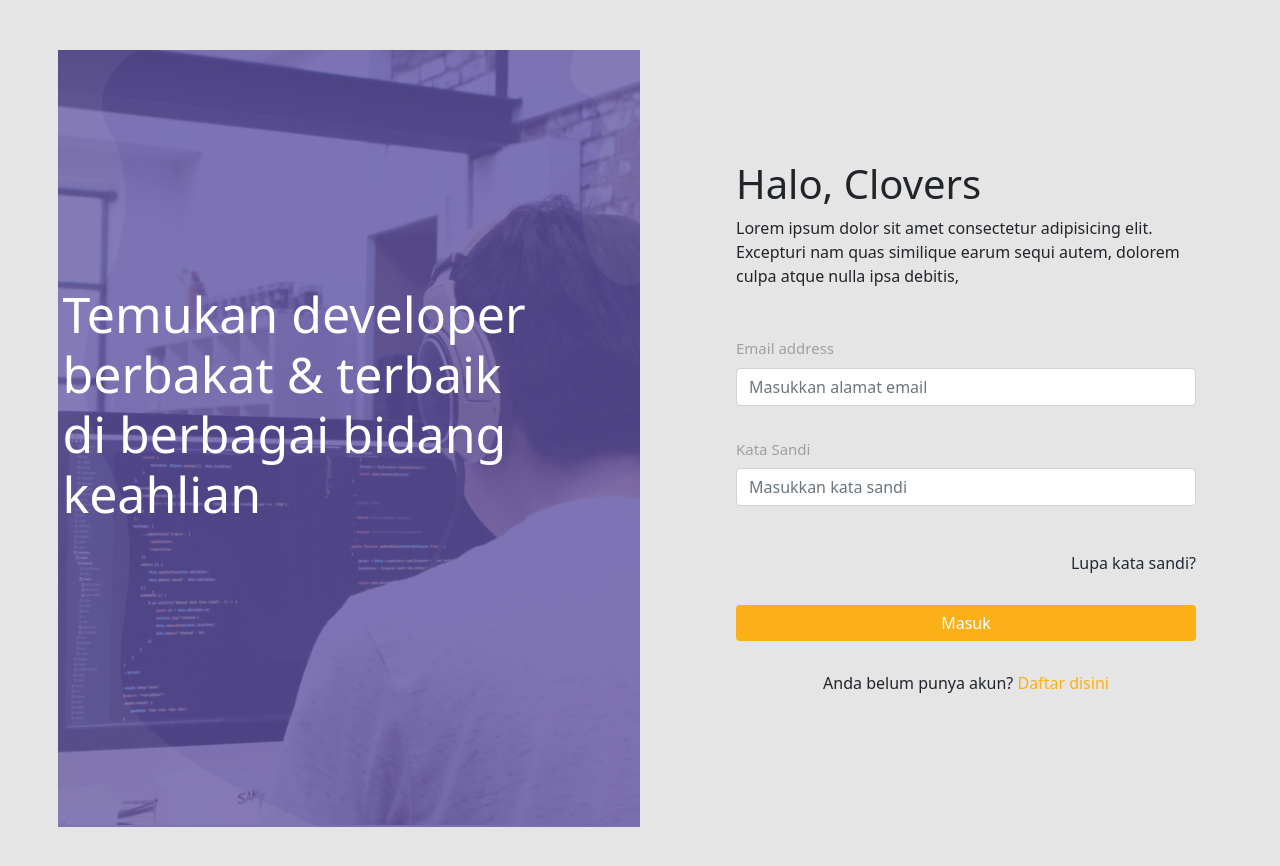
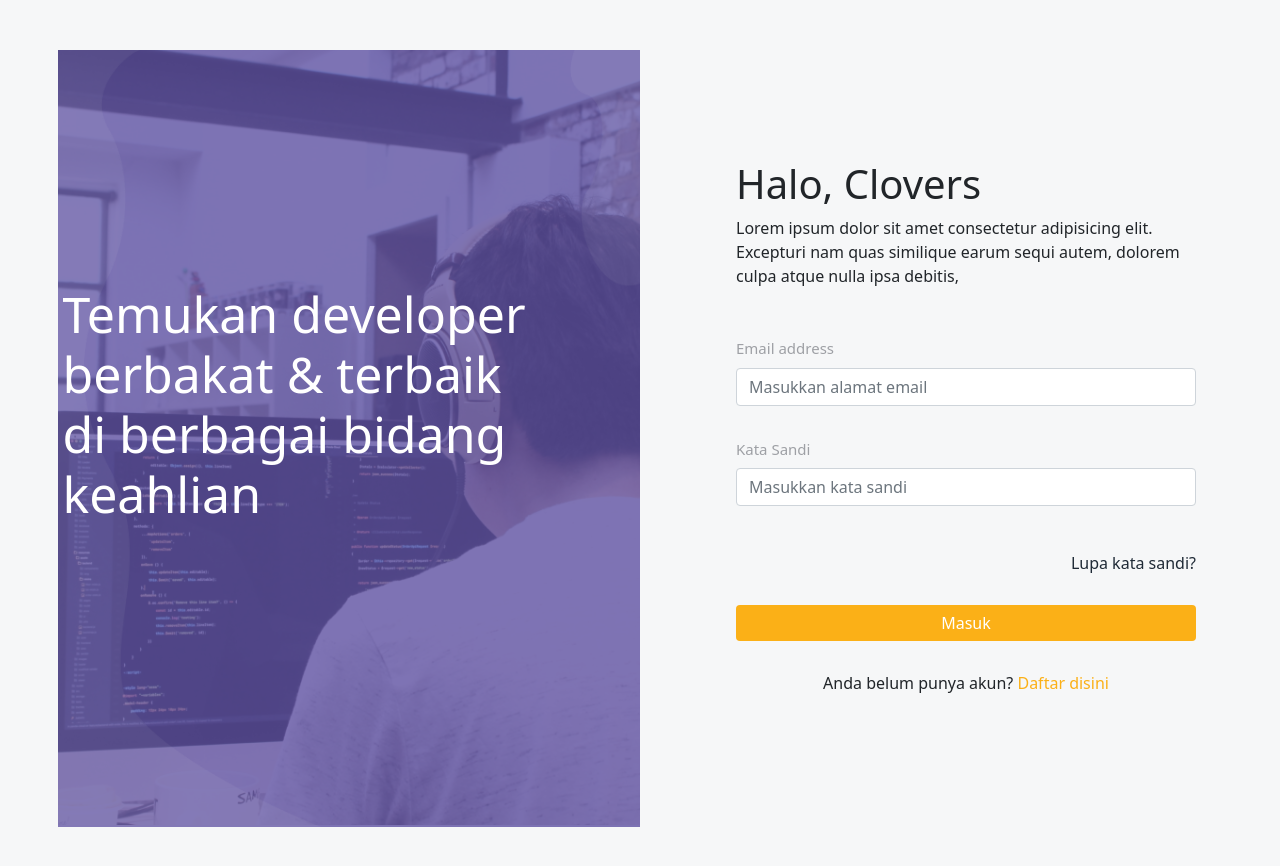
Before and after one commit to Walidnurudin/clover-frontend, a React (Create React App) app: page /login in a window 1280 px wide. Shown: the top 866 px of the page. Built offline with nearby package versions, Linux system fonts and the light colour scheme.

Commit message:
change background color

```diff
--- a/src/pages/RegisterWorkers/index.css
+++ b/src/pages/RegisterWorkers/index.css
@@ -1,7 +1,7 @@
 .window {
   padding-left: 0 !important;
   padding-right: 0 !important;
-  background-color: #e5e5e5;
+  background-color: #f6f7f8;
   /* height: 170vh; */
 }
 
```
